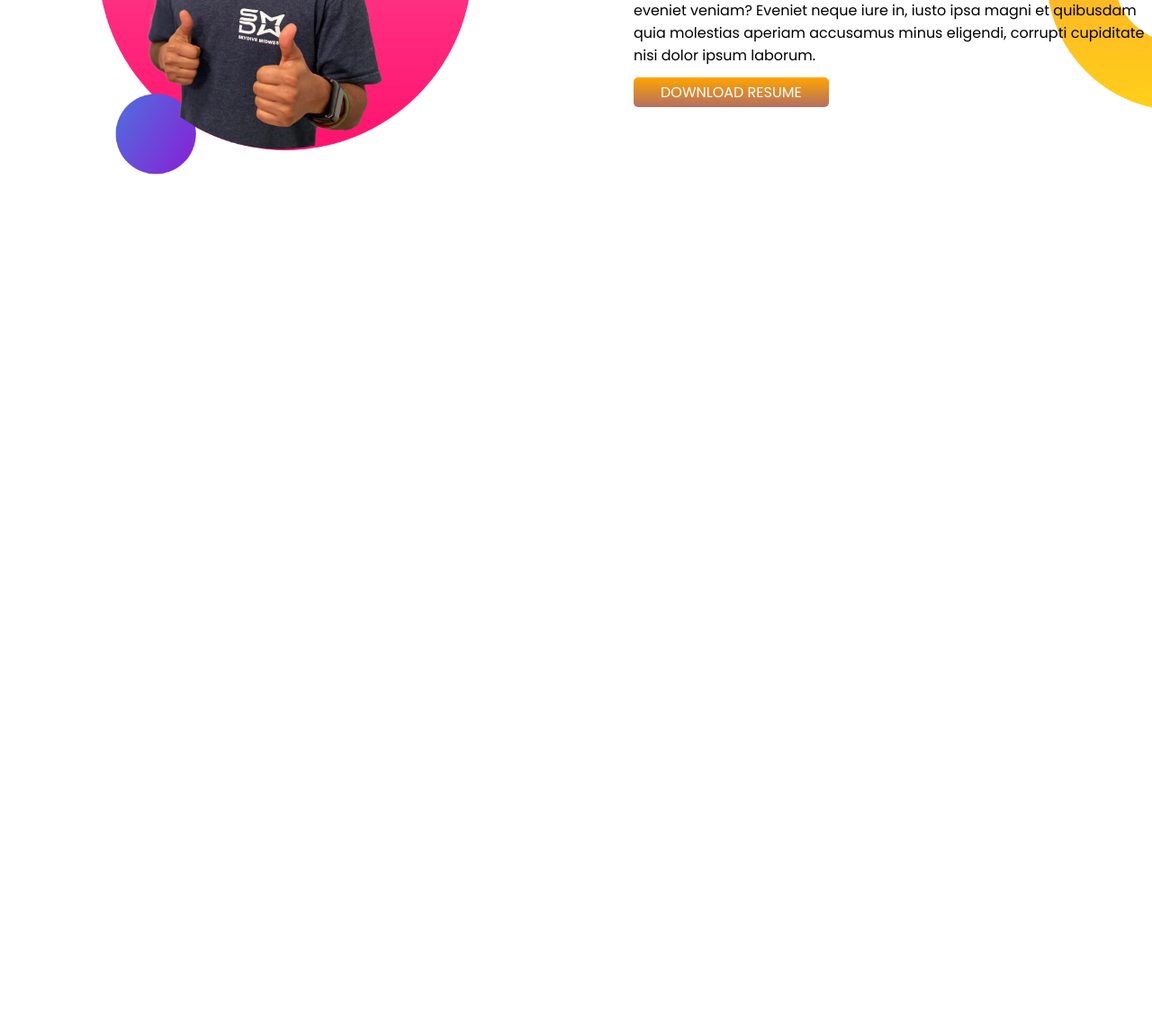
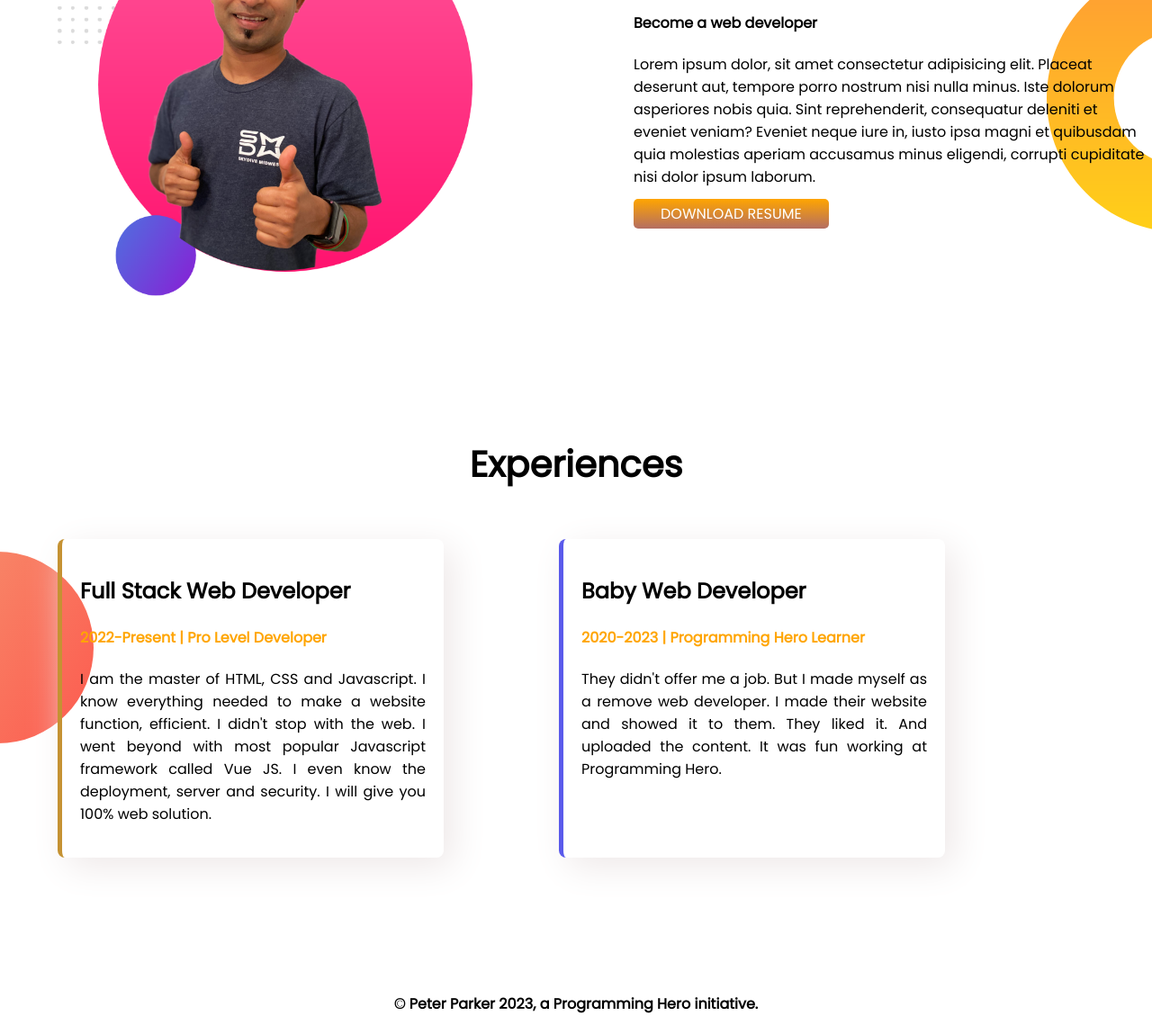
Before and after one commit to aliahasan/dev-portfolio, a plain HTML site: page index.html in a window 1280 px wide. Shown: the part 738-1887 px from the top of the page at 90% size. Before the commit the page ends 954 px from the top, so only its background shows below. Drawn offline with Linux system fonts and the light colour scheme.

Commit message:
final-commit

```diff
--- a/index.html
+++ b/index.html
@@ -13,7 +13,7 @@
 
 <body>
 
-    <section class="top-bnr">
+    <section class="top-bnr flexible-container">
         <div class="up-side ">
             <h1>Welcome to</h1>
             <h1> <span class="orng-clr">Peter Parker </span>World!</h1>
@@ -33,7 +33,7 @@
     </section>
 
 
-    <section class="btm-bnr">
+    <section class="btm-bnr flexible-container">
         <div class="dwn-side">
             <img src="images/jhankar2.png" alt="jhankar vai 2">
         </div>
@@ -52,9 +52,34 @@
         </div>
     </section>
 
+    <section class="exp-area ">
+        <h1 class="exp">Experiences </h1>
 
+        <div class="flexible-container">
+            <div id="border-orange" class="exp-item">
+                <h2>Full Stack Web Developer</h2>
+                <h4><span class="date"> 2022-Present | Pro Level Developer</span></h4>
+                <p class="para">I am the master of HTML, CSS and Javascript. I know everything needed to make a website
+                    function,
+                    efficient. I didn't stop with the web. I went beyond with most popular Javascript framework called
+                    Vue
+                    JS. I even know the deployment, server and security. I will give you 100% web solution.</p>
+            </div>
 
+            <div id="border-blue" class="exp-item">
+                <h2>Baby Web Developer</h2>
+                <h4> <span class="date">2020-2023 | Programming Hero Learner</span></h4>
+                <p class="para">They didn't offer me a job. But I made myself as a remove web developer. I made their
+                    website and
+                    showed
+                    it to them. They liked it. And uploaded the content. It was fun working at Programming Hero.</p>
+            </div>
+        </div>
+    </section>
 
+    <footer class="footer">
+        <h4>© Peter Parker 2023, a Programming Hero initiative.</h4>
+    </footer>
 
 </body>
 
--- a/style.css
+++ b/style.css
@@ -7,9 +7,9 @@ body {
     color: orange;
 }
 
-section {
+.flexible-container {
     display: flex;
-    margin-bottom: 15px;
+    margin-bottom: 150px;
 
 }
 
@@ -58,3 +58,46 @@ h1 {
     background-repeat: no-repeat;
     background-position: right;
 }
+
+.para {
+    text-align: justify;
+}
+
+.date {
+    color: orange;
+}
+
+.exp {
+    text-align: center;
+    padding-bottom: 20px;
+
+}
+
+.exp-area {
+    background-image: url(images/exp-bg.png);
+    background-repeat: no-repeat;
+    background-position: left;
+}
+
+.exp-item {
+
+    box-shadow: 10px 10px 40px rgb(238, 232, 232);
+    width: 30%;
+    margin-left: 5%;
+    margin-right: 5%;
+    padding: 20px;
+    border-radius: 8px;
+
+}
+
+#border-orange {
+    border-left: 5px solid rgb(197, 146, 51);
+}
+
+#border-blue {
+    border-left: 5px solid rgb(90, 90, 235);
+}
+
+.footer {
+    text-align: center;
+}
```
